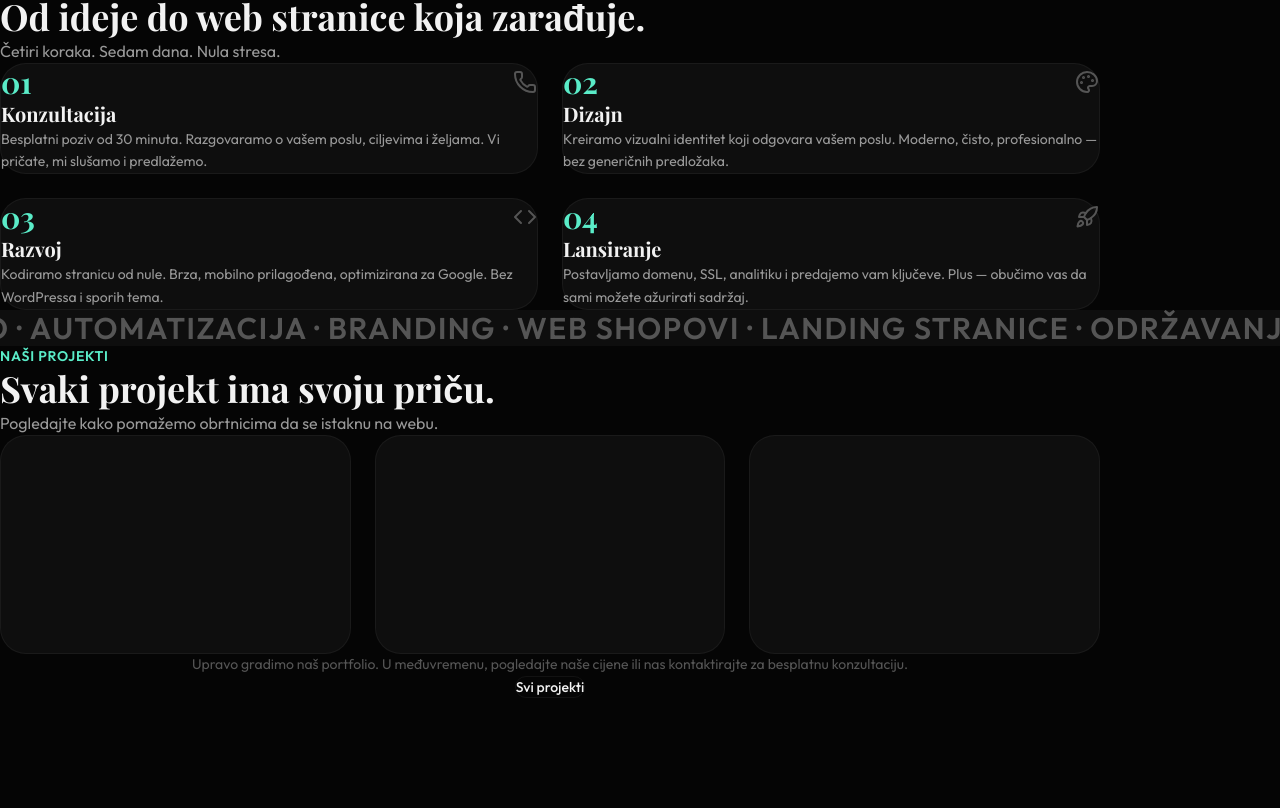
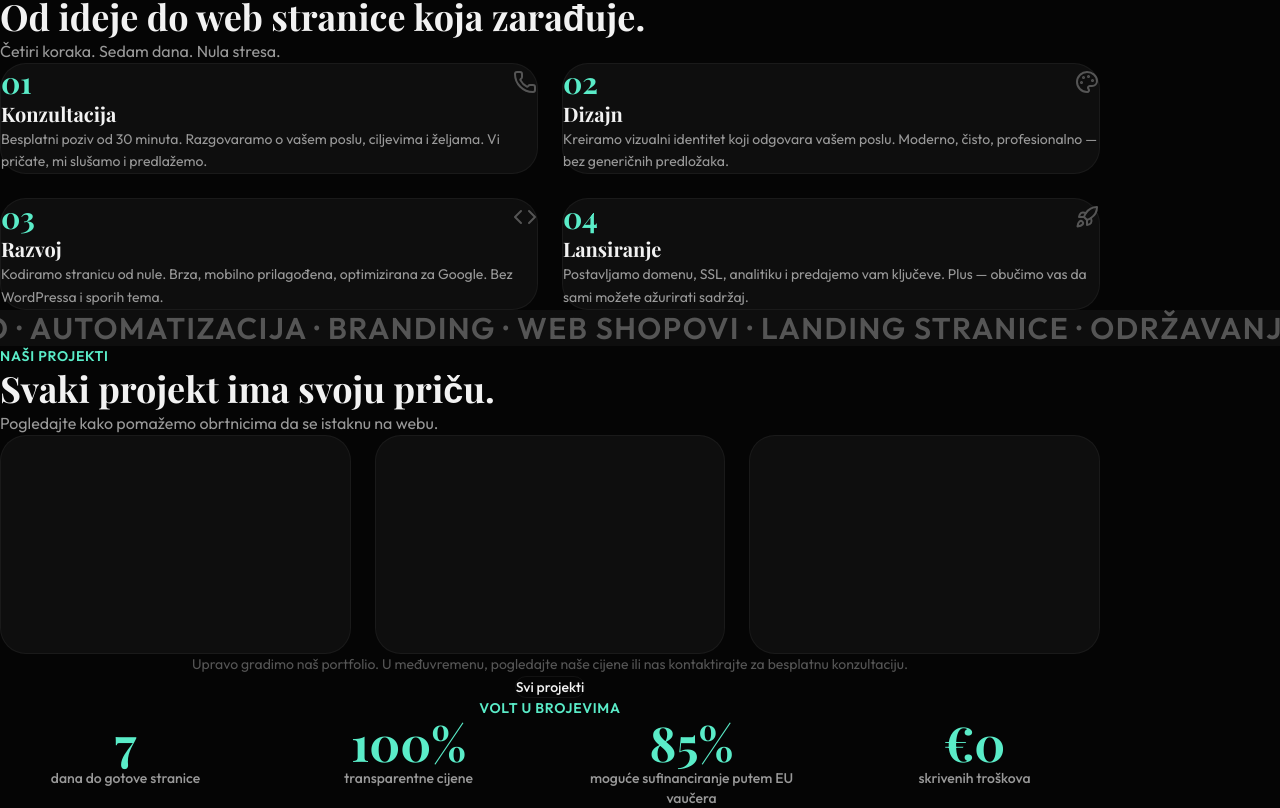
Before and after one commit to karloturk333-hash/volthr, a Next.js app: page / in a window 1280 px wide. Shown: the part 1452-2260 px from the top of the page. Before the commit the page ends 2150 px from the top, so only its background shows below. Built offline with nearby package versions, Linux system fonts and the light colour scheme.

Commit message:
feat: animated stats counters with scroll-triggered counting
Co-Authored-By: Claude Opus 4.6 <noreply@anthropic.com>

```diff
--- a/app/page.tsx
+++ b/app/page.tsx
@@ -4,6 +4,7 @@ import { AboutSplit } from "@/components/sections/AboutSplit"
 import { ServicesGrid } from "@/components/sections/ServicesGrid"
 import { KeywordMarquee } from "@/components/sections/KeywordMarquee"
 import { PortfolioGrid } from "@/components/sections/PortfolioGrid"
+import { StatsCounters } from "@/components/sections/StatsCounters"
 
 export default function HomePage() {
   return (
@@ -14,6 +15,7 @@ export default function HomePage() {
       <ServicesGrid />
       <KeywordMarquee />
       <PortfolioGrid />
+      <StatsCounters />
     </main>
   )
 }
--- /dev/null
+++ b/components/sections/StatsCounters.tsx
@@ -0,0 +1,83 @@
+"use client"
+
+import { useRef, useEffect, useState } from "react"
+import { m, useInView, useMotionValue, useTransform, animate } from "motion/react"
+import { STATS } from "@/lib/content"
+
+function Counter({
+  value,
+  suffix,
+  displayValue,
+}: {
+  value: number
+  suffix: string
+  displayValue?: string
+}) {
+  const ref = useRef(null)
+  const isInView = useInView(ref, { once: true, amount: 0.5 })
+  const motionValue = useMotionValue(0)
+  const rounded = useTransform(motionValue, (v) => Math.round(v))
+  const [display, setDisplay] = useState("0")
+
+  useEffect(() => {
+    if (isInView) {
+      if (displayValue) {
+        setDisplay(displayValue)
+        return
+      }
+      const controls = animate(motionValue, value, {
+        duration: 2,
+        ease: "easeOut" as const,
+      })
+      const unsubscribe = rounded.on("change", (v) => setDisplay(`${v}${suffix}`))
+      return () => {
+        controls.stop()
+        unsubscribe()
+      }
+    }
+  }, [isInView, motionValue, rounded, value, suffix, displayValue])
+
+  return (
+    <span ref={ref} className="font-playfair text-4xl font-bold md:text-5xl" style={{ color: "var(--accent)" }}>
+      {display}
+    </span>
+  )
+}
+
+const fadeUp = {
+  hidden: { opacity: 0, y: 24 },
+  visible: { opacity: 1, y: 0, transition: { duration: 0.6, ease: "easeOut" as const } },
+}
+
+export function StatsCounters() {
+  return (
+    <section className="px-6 py-24">
+      <m.div
+        className="mx-auto max-w-[1100px]"
+        initial="hidden"
+        whileInView="visible"
+        viewport={{ once: true, amount: 0.1 }}
+        variants={{ hidden: {}, visible: { transition: { staggerChildren: 0.1 } } }}
+      >
+        <m.p
+          variants={fadeUp}
+          className="mb-14 text-center text-sm font-semibold uppercase tracking-wider"
+          style={{ color: "var(--accent)" }}
+        >
+          {STATS.label}
+        </m.p>
+
+        <div className="grid grid-cols-2 gap-8 lg:grid-cols-4">
+          {STATS.items.map((item, i) => (
+            <m.div key={i} variants={fadeUp} className="text-center">
+              <Counter value={item.value} suffix={item.suffix} displayValue={item.displayValue} />
+              <p className="mt-3 text-sm font-medium" style={{ color: "var(--text-2)" }}>
+                {item.label}
+              </p>
+            </m.div>
+          ))}
+        </div>
+      </m.div>
+    </section>
+  )
+}
```
